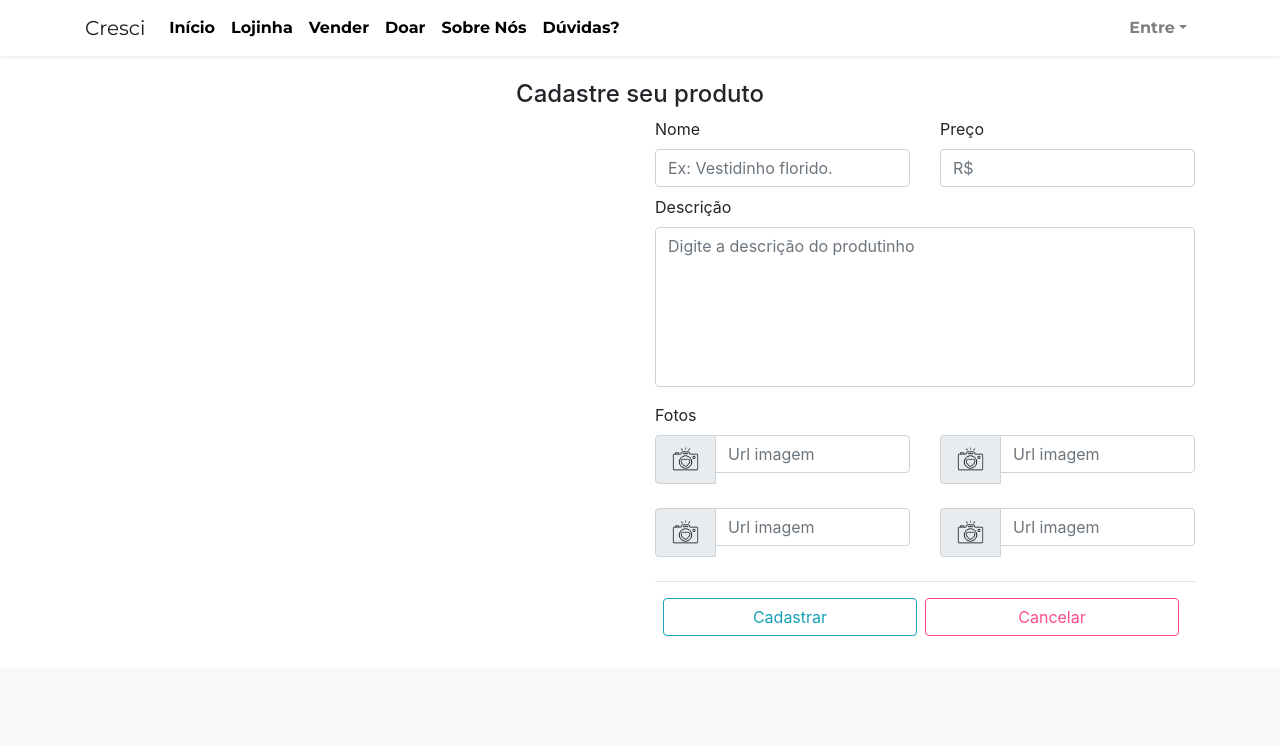
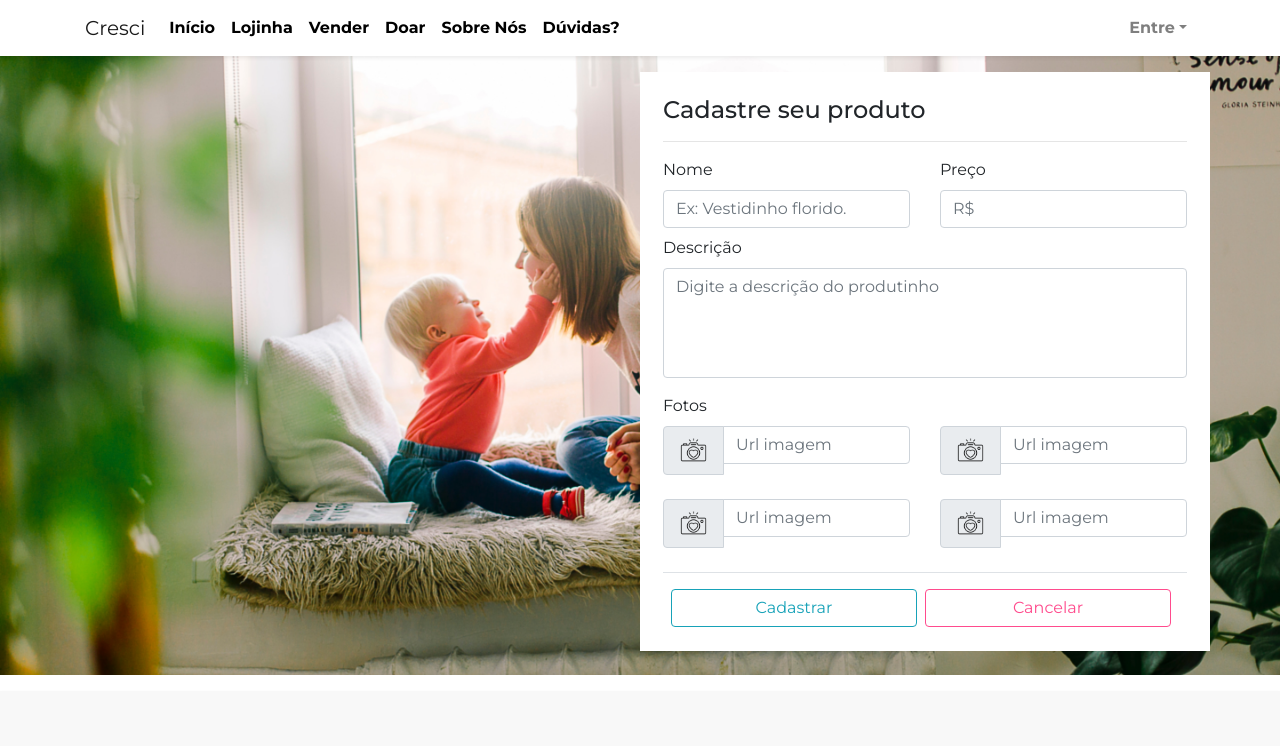
Before and after one commit to gabriellimma/cresci, an Angular app in the folder siteCresci/: page /cadastro-produto in a window 1280 px wide. Shown: the top 746 px of the page. Built offline with nearby package versions, Linux system fonts and the light colour scheme.

Commit message:
pagina de vender implementada bg e arrumando forms

```diff
--- a/siteCresci/src/app/cadastro-produto/cadastro-produto.component.css
+++ b/siteCresci/src/app/cadastro-produto/cadastro-produto.component.css
@@ -1,10 +1,16 @@
-textarea {
-  height: 10em;
+* {
+  font-family: 'Montserrat', sans-serif;
 }
 
-.container {
-  margin-top: 5em;
-  /* margin-bottom: 5em; */
+.formMargin {
+  margin-bottom: 5%;
+}
+
+#body {
+  background-image: url("../../assets/images/crianca-vender.jpg");
+  background-repeat: no-repeat;
+  background-position: center;
+  background-size: cover;
 }
 
 #btn {
@@ -25,10 +31,3 @@ textarea {
   color: white;
   box-shadow: none !important;
 }
-
-
-/*
-#body {
-    background-image: url("https://images.pexels.com/photos/3761512/pexels-photo-3761512.jpeg?auto=compress&cs=tinysrgb&dpr=2&h=650&w=940");
-    background-repeat: no-repeat;
-} */
--- a/siteCresci/src/app/cadastro-produto/cadastro-produto.component.html
+++ b/siteCresci/src/app/cadastro-produto/cadastro-produto.component.html
@@ -1,14 +1,10 @@
-<!-- <link href="https://fonts.googleapis.com/icon?family=Material+Icons" rel="stylesheet">
-<link rel="stylesheet" href="https://cdnjs.cloudflare.com/ajax/libs/materialize/1.0.0/css/materialize.min.css">
-<script src="https://cdnjs.cloudflare.com/ajax/libs/materialize/1.0.0/js/materialize.min.js"></script> -->
-
 <div id="body">
   <div class="container">
-    <div class="col-md-12">
-      <h4 class="text-center mt-5">Cadastre seu produto</h4>
-    </div>
-    <div class="row form-group d-flex justify-content-end">
-      <div class="col-md-6">
+    <div class="row mt-5 form-group d-flex justify-content-end">
+      <div class="col-md-6 mt-4 mb-4 border-0 formMargin" style="background-color: white;">
+        <div class="p-2">
+          <h4 class="mt-3">Cadastre seu produto</h4>
+          <hr>
           <div class="row">
             <div class="col-md-6">
               <label for="nome">Nome</label>
@@ -16,10 +12,9 @@
                 [(ngModel)]="produto.titulo">
             </div>
             <div class="col-md-6">
-            <label for="nome">Preço</label>
-            <input type="text" name="preco" class="form-control mb-2" placeholder="R$" [(ngModel)]="produto.preco">
+              <label for="number">Preço</label>
+              <input type="number" name="preco" class="form-control mb-2" placeholder="R$" [(ngModel)]="produto.preco">
             </div>
-
             <div class="form-group col-md-12">
               <label for="exampleFormControlTextarea1">Descrição</label>
               <textarea id="desc" class="form-control" style="resize: none" name="descricao"
@@ -32,7 +27,6 @@
             <div class="input-group mb-4 col-md-6">
               <div class="input-group-prepend">
                 <span class="input-group-text"><img src="../../assets/images/camera.png" width="35" alt=""></span>
-
               </div>
               <input type="text" name="foto1" class="form-control" placeholder="Url imagem" aria-label="Username"
                 aria-describedby="basic-addon1" [(ngModel)]="produto.foto1">
@@ -40,7 +34,6 @@
             <div class="input-group mb-4 col-md-6">
               <div class="input-group-prepend">
                 <span class="input-group-text"><img src="../../assets/images/camera.png" width="35" alt=""></span>
-
               </div>
               <input type="text" class="form-control" name="foto2" placeholder="Url imagem" aria-label="Username"
                 aria-describedby="basic-addon1" [(ngModel)]="produto.foto2">
@@ -48,7 +41,6 @@
             <div class="input-group mb-4 col-md-6">
               <div class="input-group-prepend">
                 <span class="input-group-text"><img src="../../assets/images/camera.png" width="35" alt=""></span>
-
               </div>
               <input type="text" class="form-control" name="foto3" placeholder="Url imagem" aria-label="Username"
                 aria-describedby="basic-addon1" [(ngModel)]="produto.foto3">
@@ -56,7 +48,6 @@
             <div class="input-group mb-4 col-md-6">
               <div class="input-group-prepend">
                 <span class="input-group-text"><img src="../../assets/images/camera.png" width="35" alt=""></span>
-
               </div>
               <input type="text" class="form-control" name="foto4" placeholder="Url imagem" aria-label="Username"
                 aria-describedby="basic-addon1" [(ngModel)]="produto.foto4">
@@ -74,19 +65,14 @@
                           <option>Conjuntinho</option>
                           <option>Shorts</option>
                           <option>Vestidinho</option>
-
-                          <option></option>
-                          <option></option>
                         </select>
                     </div> -->
-
             <!-- <div class="form-group col-md-6">
                         <label for="exampleFormControlSelect1">Estado do Produto</label>
                         <select class="form-control" id="exampleFormControlSelect1">
                             <option disabled>Selecione</option>
                           <option>Usado</option>
                           <option>Nunca Usado</option>
-
                         </select>
                     </div>
                     <div class="form-group col-md-6">
@@ -112,11 +98,7 @@
                           <option>5</option>
                         </select>
                     </div> -->
-
-
             <!-- </div> -->
-
-
           </div>
           <div class="modal-footer">
             <button type="button" class="btn btn-outline-info col-md-6" data-dismiss="modal"
@@ -128,3 +110,4 @@
       </div>
     </div>
   </div>
+</div>
--- a/siteCresci/src/app/cadastro/cadastro.component.css
+++ b/siteCresci/src/app/cadastro/cadastro.component.css
@@ -1,9 +1,5 @@
 * {
   font-family: 'Montserrat', sans-serif;
-}
-
-.arrumando {
-  padding: 2%;
 }
 
 .bgLoginImage {
```
Also changed, not shown: siteCresci/src/assets/images/crianca-vender.jpg (added). Lines whose indentation alone changed are shown as unchanged.
